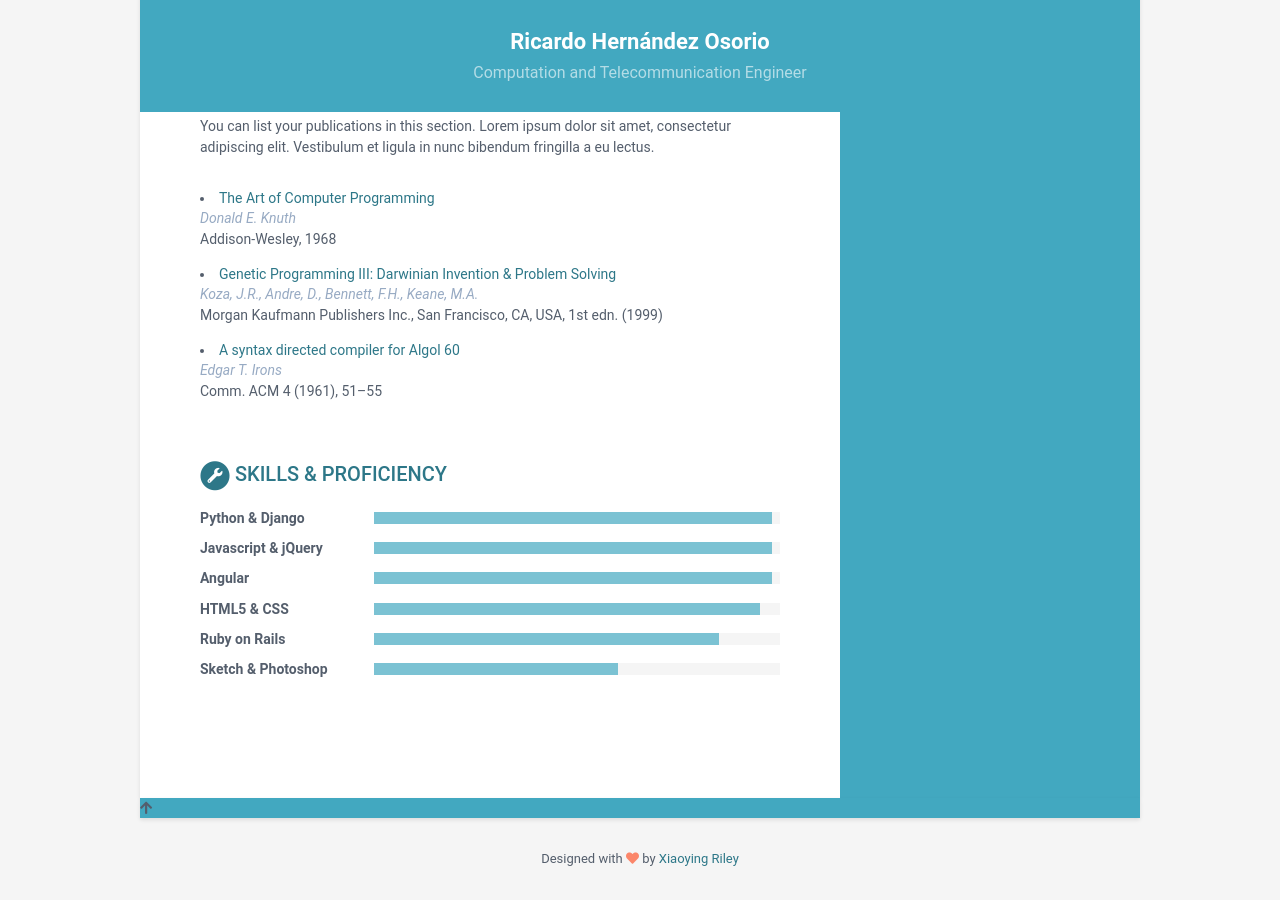
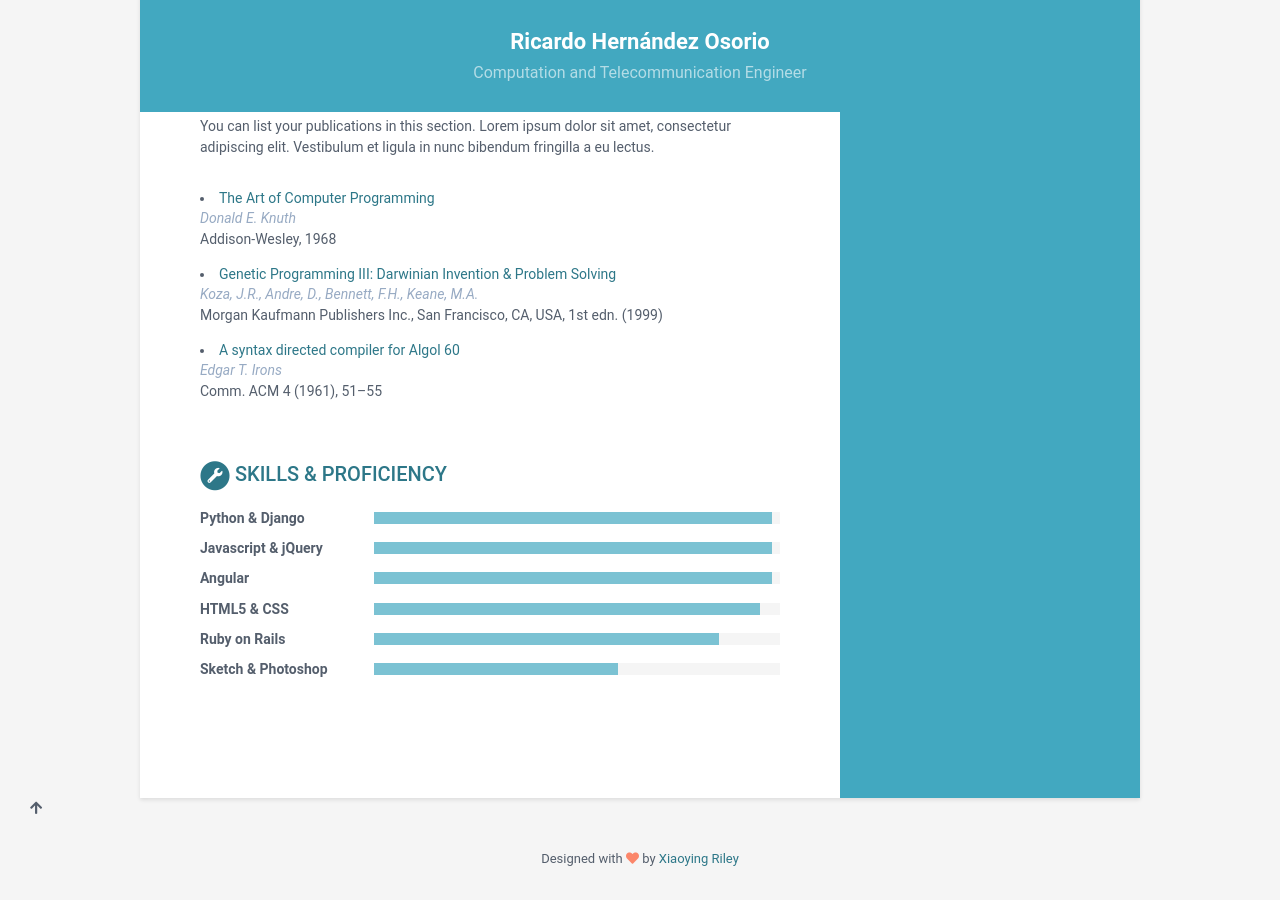
Before and after one commit to RicardoUAMmx/webcode, a Jekyll site: the page built from index.html, in a window 1280 px wide and 900 px high, scrolled down 2367 px. Built offline with Jekyll 4.4.1, drawn with Linux system fonts in a browser that asks for light colours.

Commit message:
experimental cv-theme

```diff
--- a/_includes/extensions/click-to-top.html
+++ b/_includes/extensions/click-to-top.html
@@ -1,8 +1,6 @@
 
-<div class="wrapper">
 <div id="click-to-top" class="click-to-top">
   <i class="fa fa-arrow-up"></i>
-</div>
 </div>
 <script>
   (function(){
--- a/_sass/misc/click-to-top.scss
+++ b/_sass/misc/click-to-top.scss
@@ -1,12 +1,11 @@
 
 .click-to-top {
-	grid-column: span 3;
-	order: $sidebar-order;
-	position: fixed;
-	width: 64px;
+	display: grid;
+	position: sticky;
+	grid-template-columns: repeat(10, 1fr);
+	bottom: 0;
+	width: 33%;
 	height: 64px;
-	right: 60px;
-	bottom: 48px;
 	cursor: pointer;
 	opacity: 0;
 	transform: translateY(10px);
@@ -15,14 +14,6 @@
 	user-select: none;
 	transition: 0.3s;
 	z-index: 99;
-
-	@include media-query($on-laptop){
-		width: 48px;
-		height: 48px;
-		border-radius: 24px;
-		right: 35px;
-		font-size: 20px;
-	}
 }
 
 .click-to-top.show {
```
